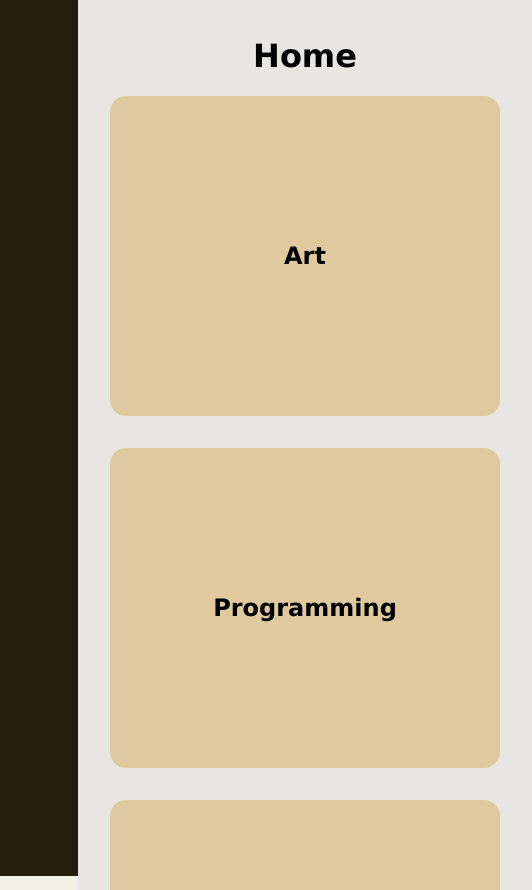
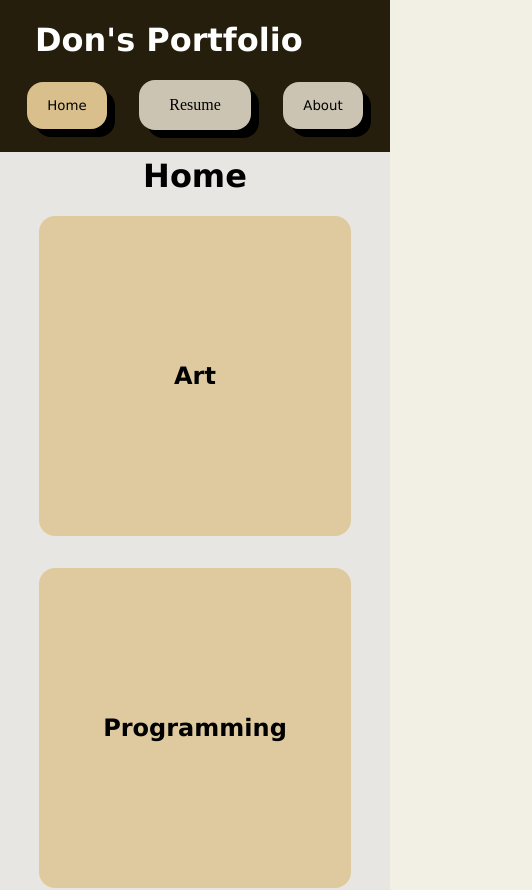
Before and after one commit to zen-da-baker/react-portfolio-site, a React (Create React App) app in the folder react-portfolio/: page / in a window 390 px wide. Shown: the top 890 px of the page, 532 px wide, since content can reach past the window. Built offline with nearby package versions, Linux system fonts and the light colour scheme.

Commit message:
Portfolio responsive design

```diff
--- a/react-portfolio/src/App.css
+++ b/react-portfolio/src/App.css
@@ -124,7 +124,7 @@ h1, h2, h3, p, li {
 
 .app-header {
   background-color: hsl(40, 50%, 10%);
-  min-height: 100vh;
+  height: 100vh;
   display: flex;
   flex-direction: column;
   align-items: center;
@@ -175,7 +175,7 @@ h1, h2, h3, p, li {
 .card {
   width: 20rem;
   border-radius: 1rem;
-  margin-bottom: 1rem;
+  margin: 1rem 0.5rem;
   padding: 0.5rem;
   cursor: pointer;
   background-color: hsl(40, 50%, 90%);
@@ -214,7 +214,24 @@ hr {
 /* Responsive Design
 ======================================================== */
 
-@media only screen and (max-width: 480px) {
+@media only screen and (max-width: 1500px) {
+  .title {
+    width: 15rem;
+  }
+}
+
+@media only screen and (max-width: 1250px) {
+  .btn {
+    width: 8rem;
+  }
+}
+
+@media only screen and (max-width: 1000px) {
+
+  .title {
+    width: 20rem;
+  }
+
   .app {
     flex-direction: column;
     max-height: 20vh;
@@ -222,12 +239,39 @@ hr {
 
   .app-header {
     width: 100vw;
-    height: 20vh;
+    max-height: 18vh;
+    padding: 0;
+
+    z-index: 1;
+    position: fixed;
   }
 
   .app-body {
     width: 100vw;
+    padding: 0;
+    position: relative;
+
+    left: 0;
+    top: 18vh;
   }
+
+  .title {
+    margin-top: 1rem;
+  }
+
+  .desktop {
+    display: none;
+  }
+
+  .button-container {
+    flex-direction: row;
+  }
+
+  .btn {
+    width: 5rem;
+  }
+
+
 
   .button-container {
     display: flex;
@@ -235,7 +279,11 @@ hr {
   }
 
   .card {
-    width: 90%;
+    width: 20rem;
+  }
+
+  .banner {
+    width: 80%;
   }
 
   h1 {
--- a/react-portfolio/src/components/Header.js
+++ b/react-portfolio/src/components/Header.js
@@ -21,12 +21,12 @@ export default function Header(props) {
                 <button className='primary-btn btn' onClick={props.handleHome}>Home</button>
                 <a className='resume-btn btn center' href='/resume/resume.pdf' rel='noreferrer' target='_blank'>Resume</a>
 
-                <hr />
+                <hr className="desktop" />
 
-                <button className='btn' onClick={props.handleArt}>Art</button>
-                <button className='btn' onClick={props.handleProgramming}>Programming</button>
-                <button className='btn' onClick={props.handleWriting}>Writing</button>
-                <button className='btn' onClick={props.handleEducation}>Education</button>
+                <button className='btn desktop' onClick={props.handleArt}>Art</button>
+                <button className='btn desktop' onClick={props.handleProgramming}>Programming</button>
+                <button className='btn desktop' onClick={props.handleWriting}>Writing</button>
+                <button className='btn desktop' onClick={props.handleEducation}>Education</button>
 
                 <button className='btn' onClick={props.handleAbout}>About</button>
             </div>
--- a/react-portfolio/src/history.css
+++ b/react-portfolio/src/history.css
@@ -232,3 +232,9 @@ img.thumbnail:hover {
         display:none;
     }
 }
+
+@media only screen and (max-width: 720px) {
+    .content {
+        width: 100vw;
+    }
+}
```
